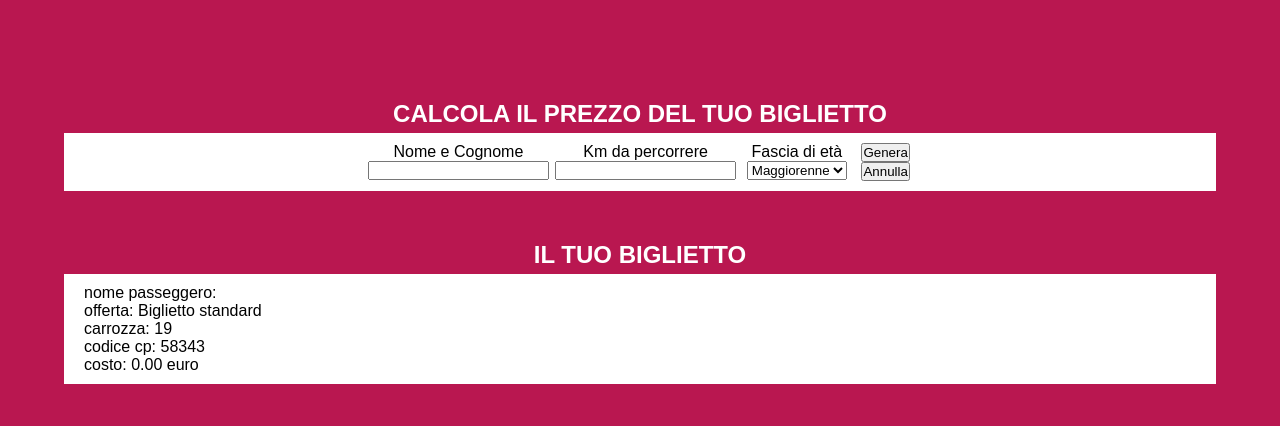
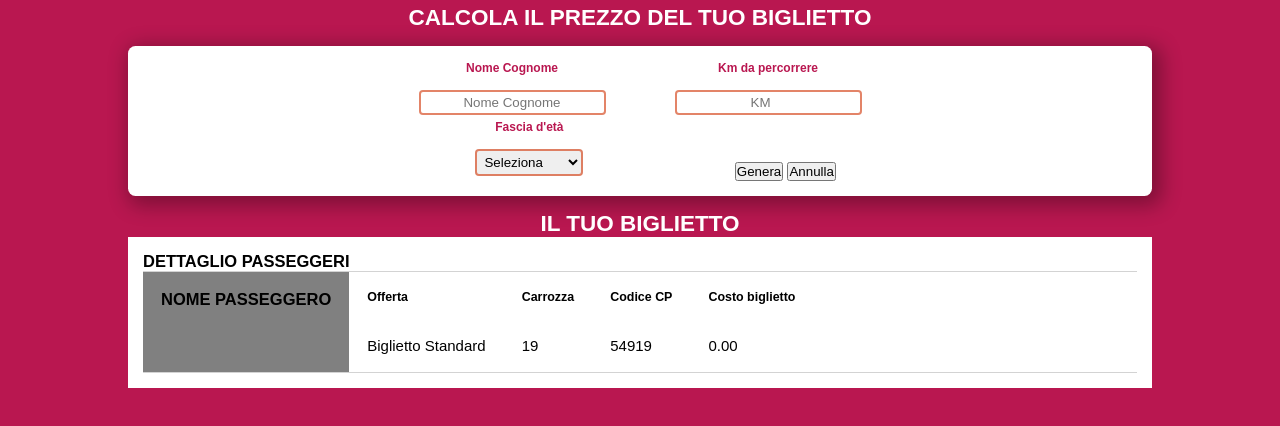
Before and after one commit to CanGiante/js-biglietto-treno-form, a plain HTML site: page index.html in a window 1280 px wide. Both pictures are taken after a click on the button "Genera". Drawn offline with Linux system fonts and the light colour scheme.

Commit message:
Da capo
va meglio, ma non riesco a impedire apparizione biglietto in caso di errore

```diff
--- a/css/mystyle.css
+++ b/css/mystyle.css
@@ -1,48 +1,254 @@
-* {
+/* INIZIO RESET */
+*   {
+
+
   padding: 0;
-  margin: 0 auto;
+  margin: 0;
   box-sizing: border-box;
+
+
+}
+/* FINE RESET */
+
+
+/* INIZIO REGOLE GENERALI */
+html   {
+
+
+  font-size: 15px;
+
+
 }
 
-body {
+
+
+body   {
+
+
   background-color: #b91750;
   font-family: sans-serif;
+  padding-top: 5px;
+
+
 }
 
-h2 {
-  text-transform: uppercase;
-  margin-bottom: 5px;
-  color: white;
+
+
+h1   {
+
+
+  margin-bottom: 15px;
+
+
 }
 
-section {
-  background-color: white;
-  padding: 10px 0;
-  width: 90%;
-  margin-bottom: 10px;
+
+
+h1,
+h2   {
+
+
+  text-align: center;
+  color: white;
+  text-transform: uppercase;
+  font-size: 1.5em;
+
+
 }
 
-.modulo {
+
+
+h3   {
+
+
+  text-transform: uppercase;
+  font-size: 1.1em;
+
+
+}
+
+
+
+h4 {
+
+
+  word-break: break-all;
+
+
+}
+
+
+
+input   {
+
+
+  text-align: center;
+
+
+}
+
+
+
+input, select   {
+
+
+  border: 2px solid rgba(215, 80, 40, 0.70);
+  border-radius: 4px;
+  padding: 3px;
+
+
+}
+
+
+
+/** inizio regole generali sezioni **/
+section   {
+
+
+  width: 80%;
+  margin: auto;
+  margin-bottom: 15px;
+
+
+}
+
+
+
+section > div:first-of-type   {
+
+
+  padding-top: 15px;
+  padding-bottom: 15px;
+
+
+}
+/** fine regole generali sezioni **/
+/* FINE REGOLE GENERALI */
+
+
+
+/* INIZIO PRIMA SEZIONE */
+section.calcola > .interfaccia   {
+
+
+  height: 150px;
+  background-color: white;
+  padding-left: 25%;
+  padding-right: 25%;
+  border-radius: 7.5px;
+  box-shadow: 3px 15px 15px 3px rgba(0,0,0,0.31);
+  -webkit-box-shadow: 5px 5px 20px 5px rgba(0,0,0,0.31);
+  -moz-box-shadow: 5px 5px 20px 5px rgba(0,0,0,0.31);
+
   display: flex;
   justify-content: space-around;
+  flex-wrap: wrap;
+
+
 }
 
-.calcola {
-  text-align: center;
-  margin-bottom: 50px;
-  padding-left: 300px;
-  padding-right: 300px;
+
+
+.interfaccia label   {
+
+
+  display: block;
+  margin-bottom: 15px;
+  color: #b91750;
+  font-size: 0.8em;
+  font-weight: bold;
+
+
 }
 
-.box-tuo-biglietto {
-  padding: 0px 20px;
+
+
+.interfaccia >
+.form-nome,
+.form-km,
+.form-eta   {
+
+
+  flex-basis: calc(100% / 3);
+  text-align: center;
+
+
 }
 
-.wrapper {
+
+
+.interfaccia > .eventi   {
+
+
+  margin-top: auto;
+
+
+}
+/* FINE PRIMA SEZIONE */
+
+
+
+/* INIZIO SECONDA SEZIONE */
+section.tuo-biglietto > .biglietto-generato   {
+
+
+  background-color: white;
+  padding-left: 15px;
+  padding-right: 15px;
+
+
+}
+
+
+
+.biglietto-generato > .dati-passeggero   {
+
+
+  border-top: 1px solid lightgrey;
+  border-bottom: 1px solid lightgrey;
+
+  display: flex;
+  justify-content: flex-start;
+
+
+}
+
+
+
+.dati-passeggero .nome   {
+
+
+  height: 100px;
+  background-color: grey;
+  max-width: 70%;
+
+
+}
+
+
+
+.dati-passeggero div:nth-child(1n+1)   {
+
+
+  padding: 18px;
+
   display: flex;
   flex-direction: column;
-  padding-top: 100px;
+
+
 }
+
+
+
+.dati-passeggero  div span:nth-child(1n+1)  {
+
+
+  margin-top: auto;
+
+
+}
+/* FINE SECONDA SEZIONE */
+
 
 .hidden {
   display: none;
--- a/index.html
+++ b/index.html
@@ -8,41 +8,82 @@
 
   <body>
 
-
-
-    <main>
-
-      <div class="wrapper">
-
-
-        <h2>Calcola il prezzo del tuo biglietto</h2>
-
     <section class="calcola">
 
-          <div class="modulo">
+      <h1>Calcola il prezzo del tuo biglietto</h1>
 
-            <div>
-              <label> Nome e Cognome </label>
-              <input id="form-nome" type="text">
+      <div class="interfaccia">
+
+        <div class="form-nome">
+          <form action="index.html">
+            <label>Nome Cognome</label>
+            <input type="text" name="inserisci-nome" placeholder="Nome Cognome" id="input-nome">
+          </form>
         </div>
 
-            <div>
-              <label> Km da percorrere </label>
-              <input id="form-km" type="number">
+        <div class="form-km">
+          <form action="index.html">
+            <label>Km da percorrere</label>
+            <input type="number" name="inserisci-km" placeholder="KM" id="input-km" >
+          </form>
         </div>
 
-            <div>
-              <label> Fascia di età </label>
-              <select id="form-eta">
-                <option value="maggiorenne"> Maggiorenne </option>
-                <option value="minorenne"> Minorenne </option>
-                <option value="over"> Over 65 </option>
+        <div class="form-eta">
+          <label>Fascia d'età</label>
+          <select name="seleziona-fascia-eta" id="select-eta">
+            <option value="default">Seleziona</option>
+            <option value="maggiorenne">Maggiorenne</option>
+            <option value="minorenne">Minorenne</option>
+            <option value="over65">Over 65</option>
           </select>
         </div>
 
-            <div>
-              <button id="form-genera"> Genera </button>
-              <button id="form-annulla"> Annulla </button>
+        <div class="eventi">
+          <button id="genera">Genera</button>
+          <button id="annulla">Annulla</button>
+        </div>
+
+      </div>
+
+    </section>
+
+    <!-- NOTE: fine prima sezione, inizio seconda sezione-->
+
+    <section class="tuo-biglietto">
+
+      <h2>Il tuo biglietto</h2>
+
+      <div class="biglietto-generato hidden" id="biglietto-generato">
+
+        <h3>Dettaglio passeggeri</h3>
+
+        <div class="dati-passeggero">
+
+          <div class="nome">
+            <h3>Nome passeggero</h3>
+            <h4 id="output-nome"></h4>
+          </div>
+
+          <div class="offerta">
+            <h5>Offerta</h5>
+            <span id="output-offerta"></span>
+          </div>
+
+          <div class="carrozza">
+            <h5>Carrozza</h5>
+            <span id="output-carrozza"></span>
+          </div>
+
+          <div class="codice-cp">
+            <h5>Codice CP</h5>
+            <span id="output-codice-cp"></span>
+          </div>
+
+          <div class="costo">
+            <h5>Costo biglietto</h5>
+            <span id="output-costo"></span>
+          </div>
+
         </div>
 
       </div>
@@ -50,30 +91,6 @@
     </section>
 
 
-        <h2 id="titolo-box-tuo-biglietto" class="hidden">il tuo biglietto</h2>
-
-        <section id="biglietto" class="hidden">
-
-          <div class="box-tuo-biglietto ">
-
-            <p>nome passeggero: <span id="bigl-nome"></span> </p>
-            <p>offerta: <span id="bigl-offerta"></span> </p>
-            <p>carrozza: <span id="bigl-carrozza"></span> </p>
-            <p>codice cp: <span id="bigl-codicecp"></span> </p>
-            <p>costo: <span id="bigl-costo"></span> </p>
-
-          </div>
-
-
-
-
-        </section>
-
-      </div>
-
-
-
-    </main>
 
     <script type="text/javascript" src="js/myscript.js"></script>
 
--- a/js/myscript.js
+++ b/js/myscript.js
@@ -1,76 +1,85 @@
-//Variabile sezione tuo-biglietto
-var sezioneBiglietto = document.getElementById("biglietto");
-var titoloSezioneBiglietto = document.getElementById("titolo-box-tuo-biglietto");
+//Eventi
+var buttonGenera = document.getElementById("genera");
+var buttonAnnulla = document.getElementById("annulla");
 
-//Variabili form
-var buttonGenera = document.getElementById("form-genera");
-var buttonAnnulla = document.getElementById("form-annulla");
-var formNome = document.getElementById("form-nome");
-var formKm = document.getElementById("form-km");
-var formEta = document.getElementById("form-eta");
+//Variabili sezione "calcola"
+var inputNome = document.getElementById("input-nome");
+var inputKm = document.getElementById("input-km");
+var selectEta = document.getElementById("select-eta");
 
-//Elementi biglietto
-var biglNome = document.getElementById("bigl-nome");
-var biglCosto = document.getElementById("bigl-costo");
-var biglOfferta = document.getElementById("bigl-offerta");
-var biglCarrozza = document.getElementById("bigl-carrozza");
-var biglCodiceCp = document.getElementById("bigl-codicecp");
+//Variabili sezione "tuo-biglietto"
+var bigliettoGenerato = document.getElementById("biglietto-generato");
+var outputNome = document.getElementById("output-nome");
+var outputOfferta = document.getElementById("output-offerta");
+var outputCarrozza = document.getElementById("output-carrozza");
+var outputCodiceCp = document.getElementById("output-codice-cp");
+var outputCosto = document.getElementById("output-costo");
 
-//Variabili di appoggio
-var formKmValue;
-var formEtaValue;
 
 
 //Evento "Genera"
 buttonGenera.addEventListener("click",
-  function () {
+  function() {
 
-    formKmValue = formKm.value;
-    formEtaValue = formEta.value;
+    //genero degli alert in caso di dati mancanti o invalidi
+    if (inputNome.value == "" || !isNaN(inputNome.value)) {
+      alert("Inserisci il nome");
+    }
+    if (inputKm.value < 1) {
+      alert("Inserisci i km");
+    }
+    if (selectEta.value == "default") {
+      alert("Seleziona la fascia d'età");
+    }
 
-    //Calcolo il prezzo
-    var prezzo = formKmValue * 0.21;
-    var offerta = "Biglietto standard";
+    //calcolo il prezzo standard e assegno la rispettiva offerta, valida per la fascia d'età 18-65 anni ("Maggiorenne")
+    var prezzo = inputKm.value * 0.21;
+    var offerta = "Biglietto Standard";
 
-    //Calcolo i prezzi scontati
-    if (formEtaValue == "minorenne") {
+    //calcolo i prezzi scontati e assegno le rispettive offerte
+    if (selectEta.value == "minorenne") {
 
-      prezzo = prezzo - ( prezzo * 0.2 );
-      offerta = "Sconto under";
+      prezzo = prezzo - (prezzo * 0.2);
+      offerta = "Sconto Under";
 
-    } else if (formEtaValue == "over") {
+    } else if (selectEta.value == "over65") {
 
-      prezzo = prezzo - ( prezzo * 0.4 );
-      offerta = "Sconto over";
+      prezzo = prezzo - (prezzo * 0.4);
+      offerta = "Sconto Over";
 
     }
 
-    //Compilazione elementi biglietto
-    biglNome.innerHTML = formNome.value;
-    biglCosto.innerHTML = prezzo.toFixed(2) + " euro";
-    biglOfferta.innerHTML = offerta;
-    biglCarrozza.innerHTML = Math.floor(Math.random() * 20) + 1;
-    biglCodiceCp.innerHTML = Math.floor(Math.random() * 88888) + 11111;
+    //elementi "tuo-biglietto"
+    outputNome.innerHTML = inputNome.value;
+    outputOfferta.innerHTML = offerta;
+    outputCarrozza.innerHTML = Math.floor(Math.random() * 20) + 1;
+    outputCodiceCp.innerHTML = Math.floor(Math.random() * 80123) + 12345;
+    outputCosto.innerHTML = prezzo.toFixed(2);
 
-    //Mostro il biglietto
-    sezioneBiglietto.className = "visible";
-    titoloSezioneBiglietto.className = "visible";
+    //mostro il biglietto
+    bigliettoGenerato.className = "biglietto-generato visible";
 
   }
 );
 
 //Evento "Annulla"
 buttonAnnulla.addEventListener("click",
-  function () {
+  function() {
 
-    formNome.value = " ";
-    biglNome.innerHTML = " ";
-    formKm.value = " ";
-    formEta.value = "maggiorenne";
-    biglOfferta.innerHTML = " ";
-    biglCosto.innerHTML = " ";
-    biglCarrozza.innerHTML = " ";
-    biglCodiceCp.innerHTML = " ";
+    //elementi "calcola"
+    inputNome.value = "";
+    inputKm.value = "";
+    selectEta.value = "default";
+
+    //elementi "tuo-biglietto"
+    outputNome.innerHTML = "";
+    outputOfferta.innerHTML = "";
+    outputCarrozza.innerHTML = "";
+    outputCodiceCp.innerHTML = "";
+    outputCosto.innerHTML = "";
+
+    //nascondo il biglietto
+    bigliettoGenerato.className = "biglietto-generato hidden";
 
   }
 );
```
Lines whose indentation alone changed are shown as unchanged.
